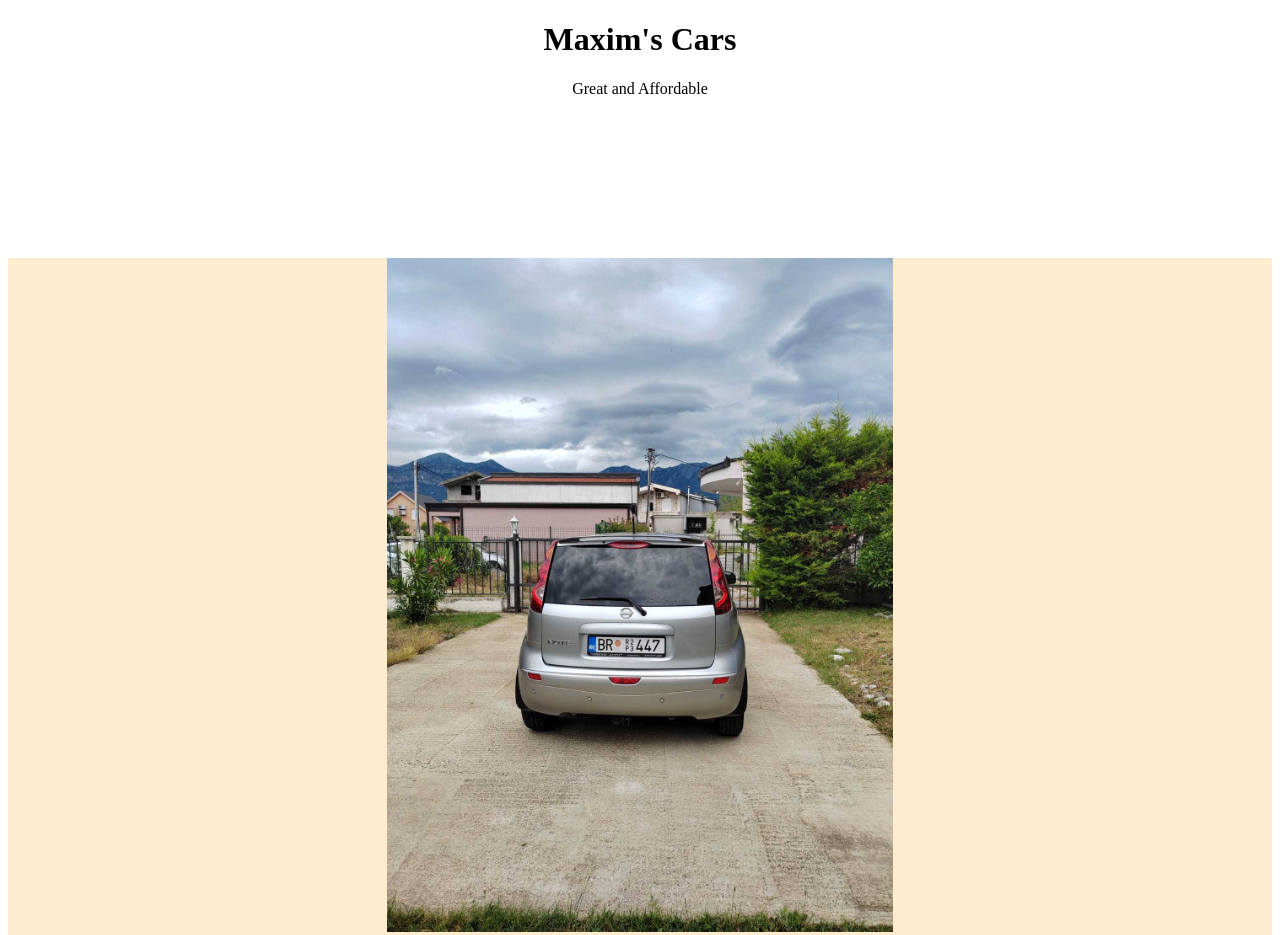
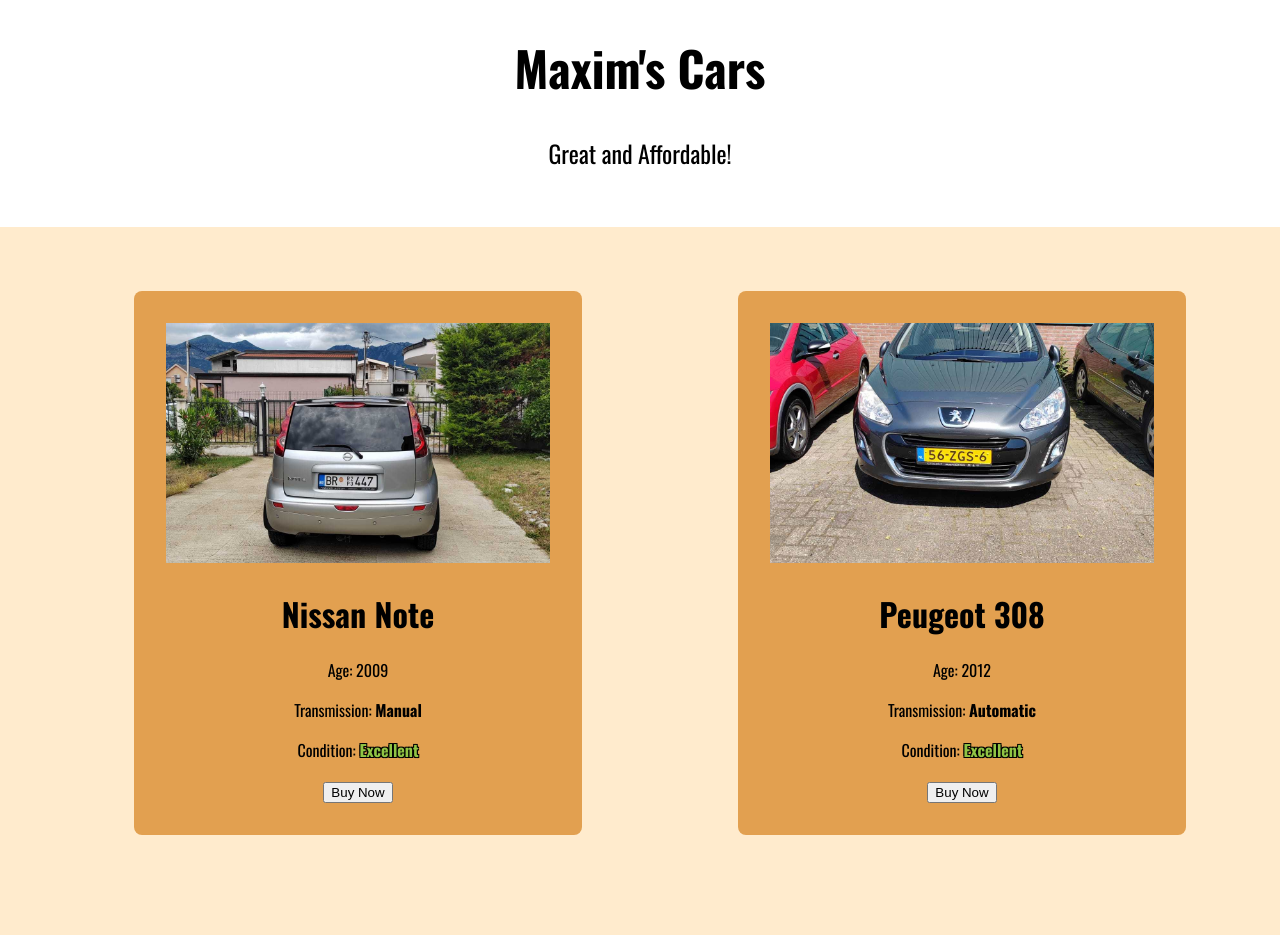
Before and after one commit to DakiTheBest/Maxim-Cars, a plain HTML site: page index.html in a window 1280 px wide. Shown: the top 935 px of the page. After the commit the page ends 899 px from the top, so only its background shows below. Drawn offline with nearby package versions, Linux system fonts and the light colour scheme.

Commit message:
Looks nicer

```diff
--- a/car-card.css
+++ b/car-card.css
@@ -1,9 +1,29 @@
-.car-card {
-    margin: 10rem auto;
-    text-align: center;
+UL {
+  display: flex;
+  justify-content: space-around;
 }
 
-.car-card img{
-    max-width: 40%;
-    max-height: 20%;
+.car-card {
+  margin: 2rem;
+  text-align: center;
+  list-style: none;
+  background-color: rgb(226, 160, 80);
+  border-radius: 8px;
+  max-width: 24rem;
+  max-height: 30rem;
+  padding: 2rem;
+  overflow: hidden;
 }
+
+.car-card img {
+  width: 100%;
+  height: 50%;
+  object-fit: cover;
+  image-rendering: auto;
+}
+
+.condition {
+  color: rgb(144, 196, 68);
+  text-shadow: -1px -1px 0 #000, 1px -1px 0 #000, -1px 1px 0 #000,
+    1px 1px 0 #000;
+}
--- a/index.html
+++ b/index.html
@@ -4,32 +4,39 @@
     <meta charset="UTF-8" />
     <meta name="viewport" content="width=device-width, initial-scale=1.0" />
     <title>Maksim</title>
+    <link rel="preconnect" href="https://fonts.googleapis.com" />
+    <link rel="preconnect" href="https://fonts.gstatic.com" crossorigin />
+    <link
+      href="https://fonts.googleapis.com/css2?family=Oswald:wght@300;400;700&family=Roboto:wght@400;700&display=swap"
+      rel="stylesheet"
+    />
     <link rel="stylesheet" href="styles.css" />
     <link rel="stylesheet" href="car-card.css" />
   </head>
   <body>
     <header>
       <h1>Maxim's Cars</h1>
-      <p>Great and Affordable</p>
+      <p>Great and Affordable!</p>
     </header>
     <main>
-      <div class="car-card">
-        <img src="/images/car1-1.jpg" alt="Nissan note">
+      <ul>
+        <li class="car-card">
+          <img src="/images/car1-1.jpg" alt="Nissan note" />
           <h1>Nissan Note</h1>
           <p>Age: 2009</p>
           <p>Transmission: <strong>Manual</strong></p>
-        <p>Condition: <strong>Excellent</strong></p>
+          <p>Condition: <strong class="condition">Excellent</strong></p>
           <button>Buy Now</button>
-      </div>
-      <div class="car-card">
-        <img src="/images/car2-1.jpg" alt="Peugeot 308">
+        </li>
+        <li class="car-card">
+          <img src="/images/car2-1.jpg" alt="Peugeot 308" />
           <h1>Peugeot 308</h1>
           <p>Age: 2012</p>
           <p>Transmission: <strong>Automatic</strong></p>
-        <p>Condition: <strong>Excellent</strong></p>
+          <p>Condition: <strong class="condition">Excellent</strong></p>
           <button>Buy Now</button>
-      </div>
+        </li>
+      </ul>
     </main>
-    <footer></footer>
   </body>
 </html>
--- a/styles.css
+++ b/styles.css
@@ -1,8 +1,25 @@
+html {
+  background-color: blanchedalmond;
+}
+
+body {
+  margin: 0;
+  text-align: center;
+  font-family: "Oswald", sans-serif;
+  background-color: white;
+}
+
 header {
-  text-align: center;
+  padding: 2rem;
   margin: 0;
+  font-size: x-large;
+}
+
+header h1 {
+  margin-top: 0;
 }
 
 main {
+  padding: 1rem;
   background-color: blanchedalmond;
 }
```
Lines whose indentation alone changed are shown as unchanged.
